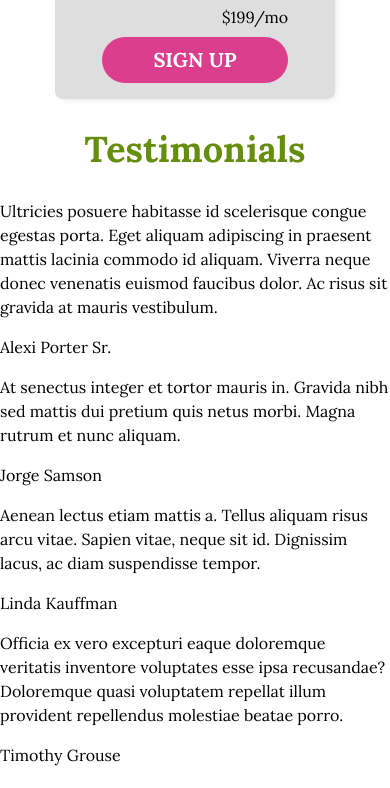
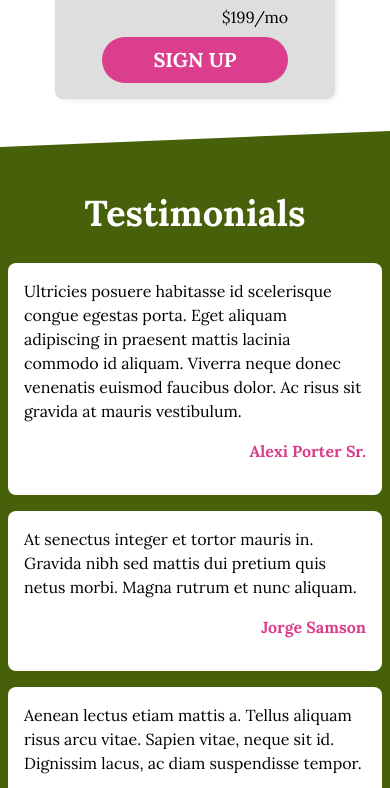
Before and after one commit to Sakeran/ac-product, a website: page src/index.html in a window 390 px wide. Shown: the part 3720-4508 px from the top of the page. Drawn offline with Linux system fonts and the light colour scheme.

Commit message:
Style mobile testimonials section

```diff
--- a/src/assets/css/styles.css
+++ b/src/assets/css/styles.css
@@ -304,3 +304,37 @@ nav .cta-link {
   background-color: #b0e936;
   padding: 1.5rem 1rem;
 }
+
+/* Testimonials Section */
+
+.testimonials-wrapper {
+  background-color: var(--header-green-dark);
+  padding: 2rem 0;
+  margin-top: 2rem;
+
+  clip-path: polygon(0 1rem, 100% 0, 100% 100%, 0 100%);
+}
+
+.testimonials {
+  max-width: 1200px;
+  margin: 0 auto;
+  padding: 0 0.5rem;
+}
+
+.testimonials h2 {
+  color: white;
+}
+
+.testimonial {
+  background-color: white;
+  padding: 1rem;
+  margin-bottom: 1rem;
+
+  border-radius: 0.5rem;
+}
+
+.testimonial .name {
+  color: var(--accent-pink);
+  font-weight: 700;
+  text-align: right;
+}
--- a/src/index.html
+++ b/src/index.html
@@ -161,6 +161,7 @@
 
     <!-- TESTIMONIALS -->
 
+    <div class="testimonials-wrapper">
       <section class="testimonials">
         <h2>Testimonials</h2>
 
@@ -179,8 +180,8 @@
           <!-- TESTIMONIAL 2 -->
           <div class="testimonial">
             <p>
-            At senectus integer et tortor mauris in. Gravida nibh sed mattis dui
-            pretium quis netus morbi. Magna rutrum et nunc aliquam.
+              At senectus integer et tortor mauris in. Gravida nibh sed mattis
+              dui pretium quis netus morbi. Magna rutrum et nunc aliquam.
             </p>
             <p class="name">Jorge Samson</p>
           </div>
@@ -206,6 +207,7 @@
           </div>
         </div>
       </section>
+    </div>
 
     <!-- CTA -->
 
```
Lines whose indentation alone changed are shown as unchanged.
